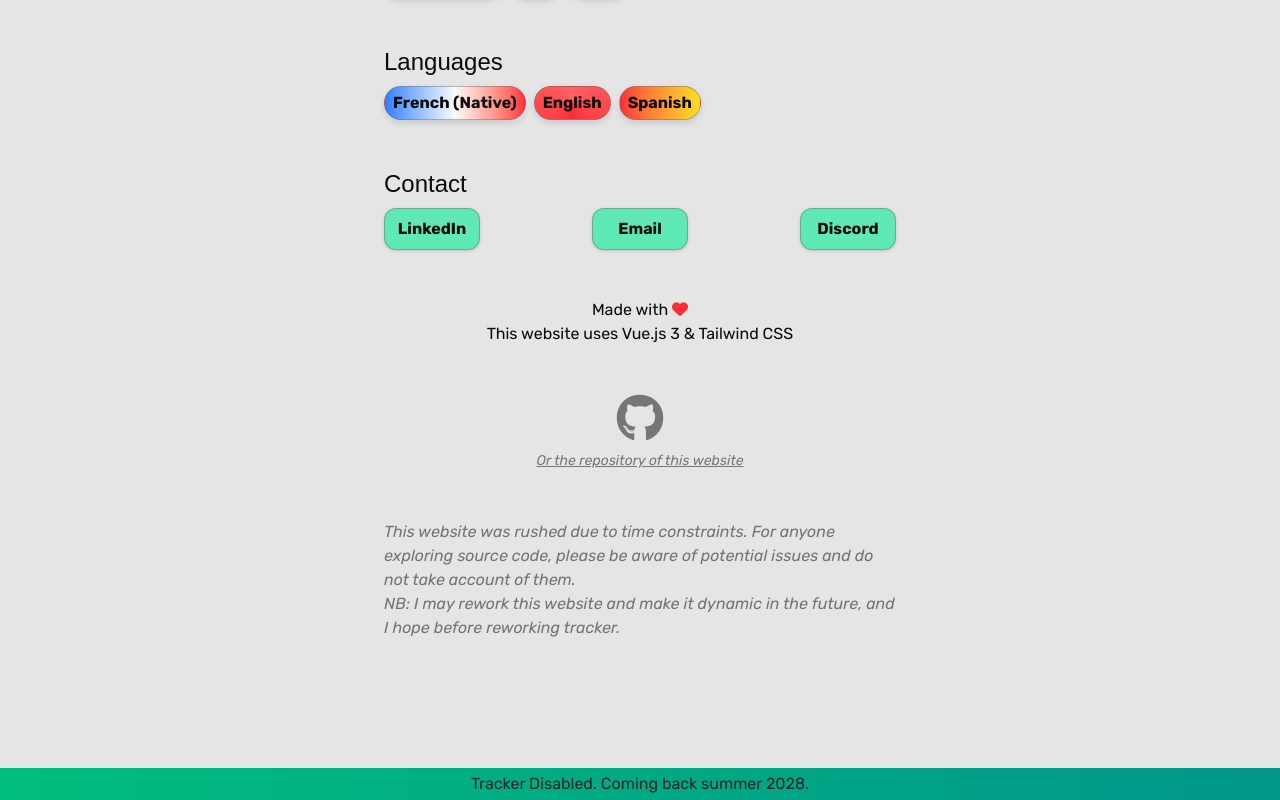
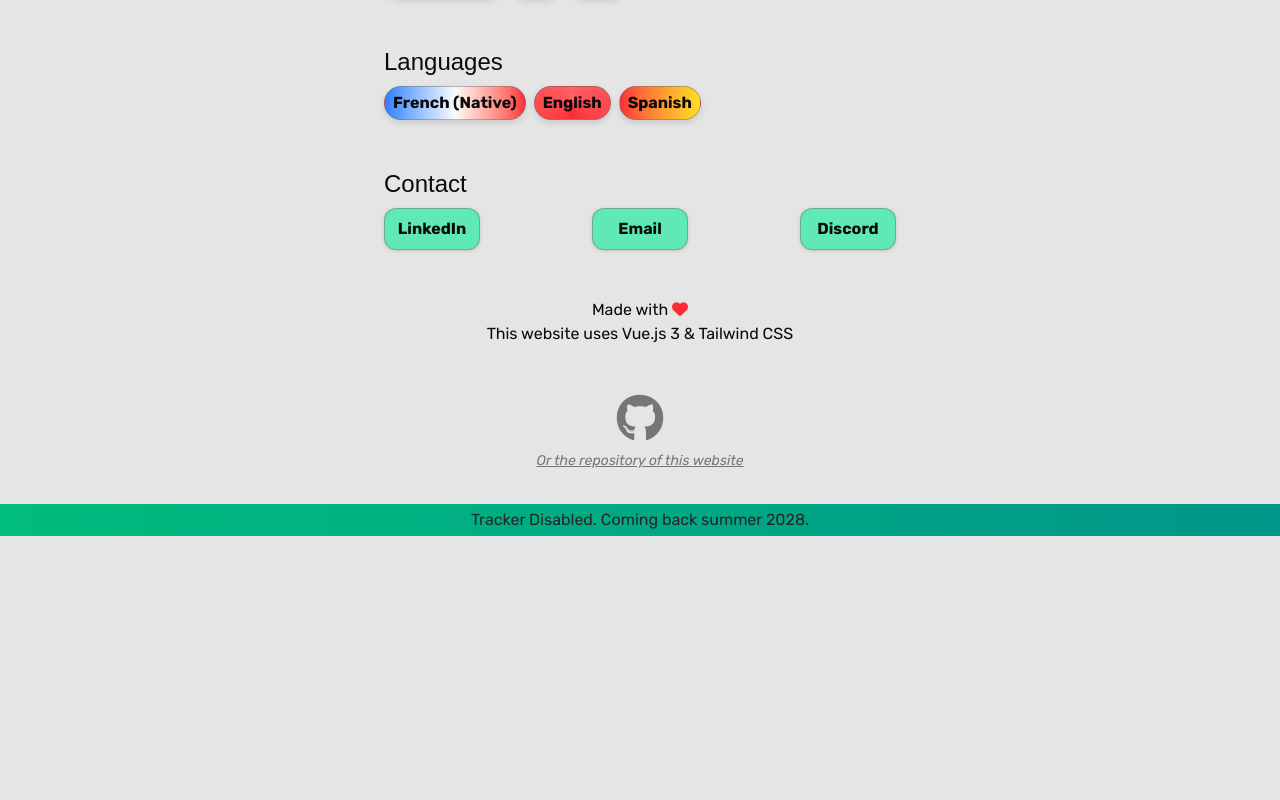
Before and after one commit to maxime-mp4/maximeshub, a Vue app: page / in a window 1280 px wide. Shown: the part 1176-1976 px from the top of the page. After the commit the page ends 1712 px from the top, so only its background shows below. Built offline with nearby package versions, Linux system fonts and the light colour scheme; a web font is replaced by a local one.

Commit message:
fix: remove content

```diff
--- a/src/views/HomeView.vue
+++ b/src/views/HomeView.vue
@@ -148,7 +148,5 @@ const onWheel = (e) => {
 
       </section>
 
-      <span class="my-12 italic text-neutral-500 ">This website was rushed due to time constraints. For anyone exploring source code, please be aware of potential issues and do not take account of them.<br/>NB: I may rework this website and make it dynamic in the future, and I hope before reworking tracker.</span>
-
   </main>
 </template>
```
